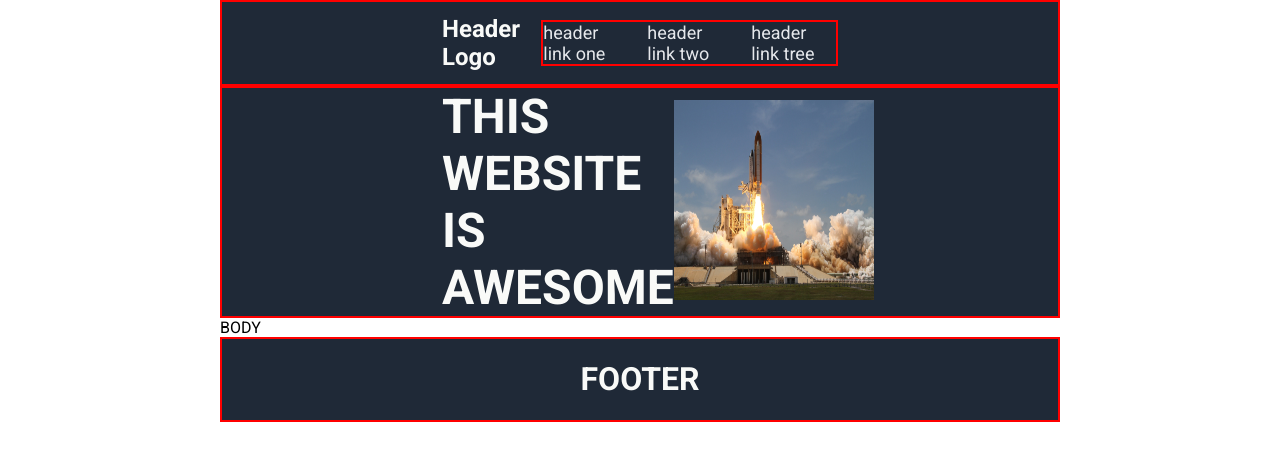
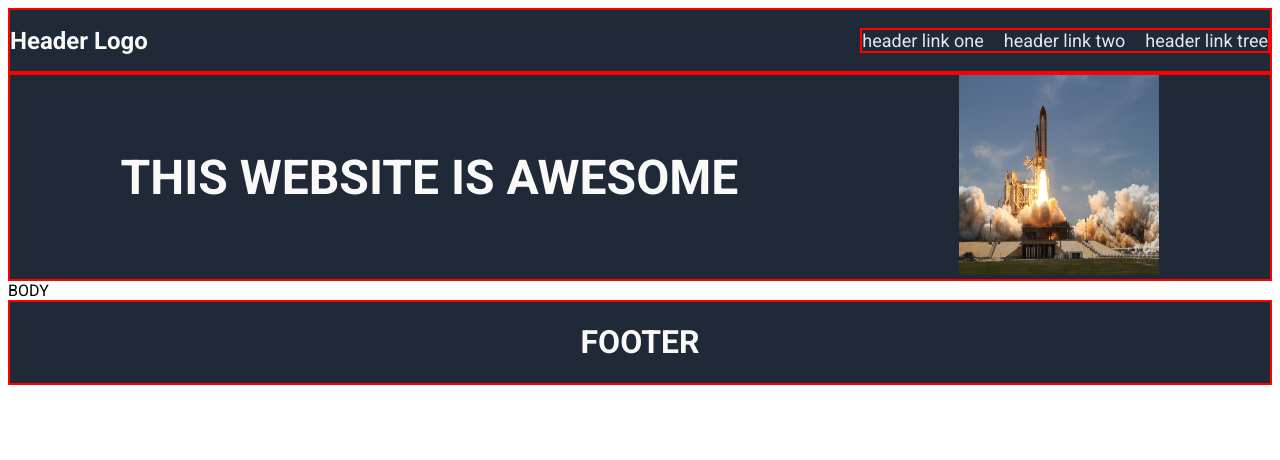
Before and after one commit to mypaxpax/landingpage, a plain HTML site: page index.html in a window 1280 px wide. Drawn offline with Linux system fonts and the light colour scheme.

Commit message:
removed padding and... getting lost...

```diff
--- a/styles/style.css
+++ b/styles/style.css
@@ -5,13 +5,11 @@ body {
     display: flex;
     flex-direction: column;
     min-width: 100vh;
-    margin: 0 220px;
 }
 
 .header,
 .footer {
     display: flex;
-    padding: 0 220px;
     justify-content: space-between;
     align-items: center;
     color: #f9faf8;
@@ -36,16 +34,14 @@ body {
 }
 
 .hero {
-    padding: 0 220px;
     display: flex;
     align-items: center;
-    justify-content: space-between;
+    justify-content: space-around;
     background-color: #1F2937;
     border: solid 2px red;
 }
 
 .hero-left {
-
     color:#f9faf8;
     font-size: 48px;
     font-weight: bolder;
```
